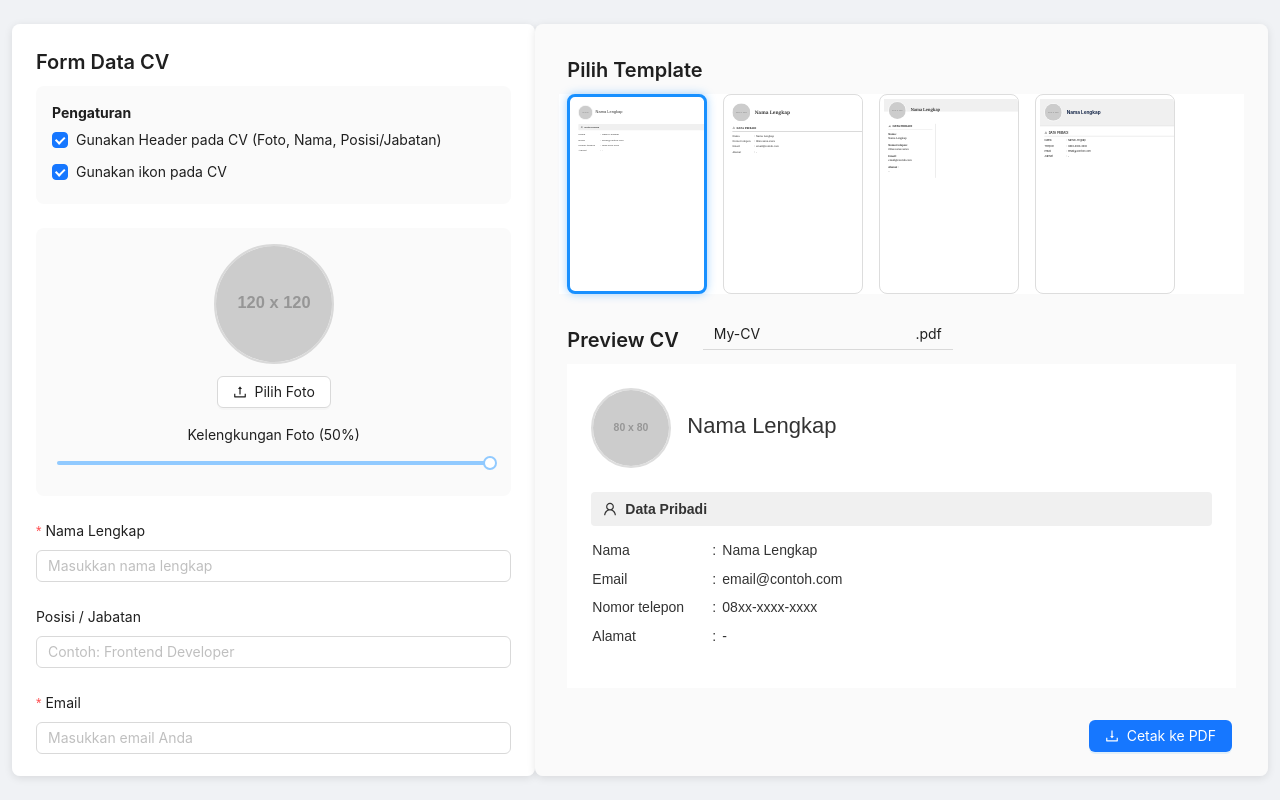
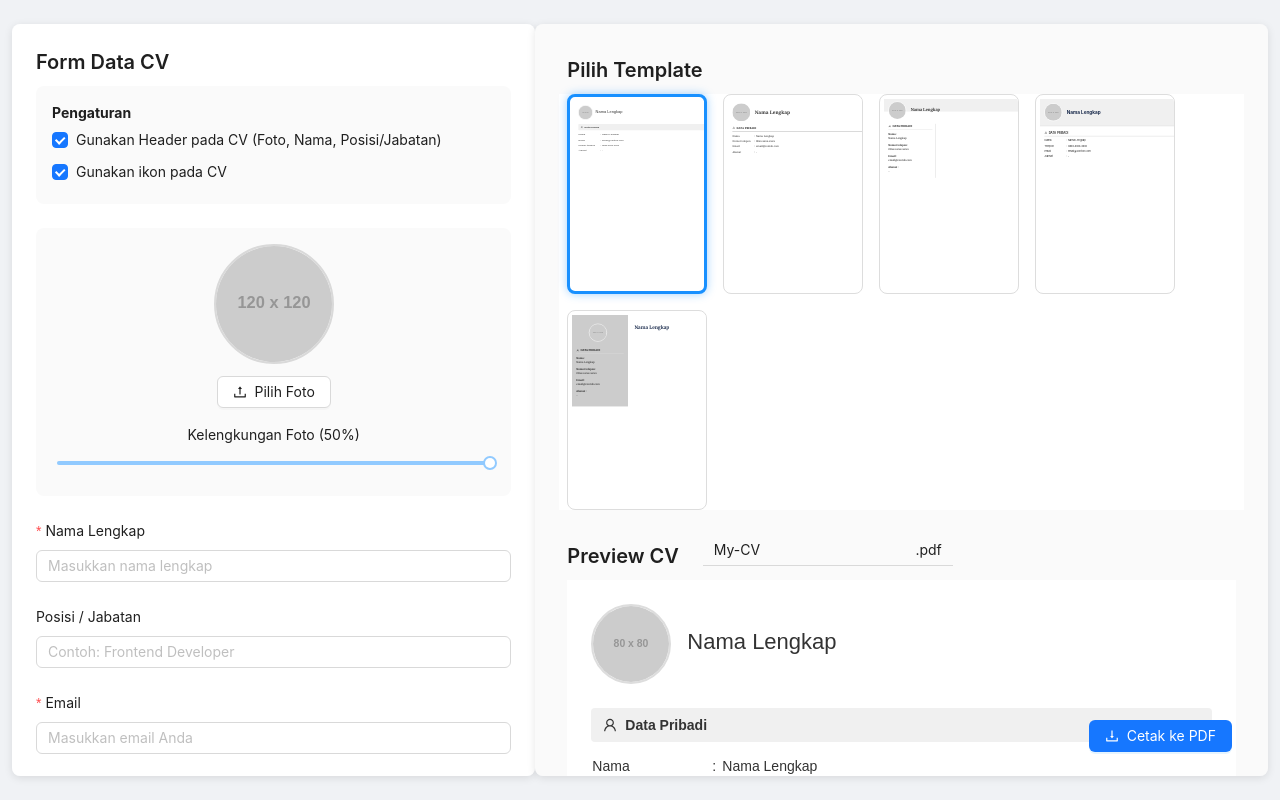
Before and after one commit to mujahidinnn/viste, a React (Vite) app: page / in a window 1280 px wide. Built offline with nearby package versions, Linux system fonts and the light colour scheme.

Commit message:
fix: add template 5

```diff
--- a/src/App.jsx
+++ b/src/App.jsx
@@ -7,6 +7,7 @@ import CVPreview1 from "./components/CVPreview1";
 import CVPreview2 from "./components/CVPreview2";
 import CVPreview3 from "./components/CVPreview3";
 import CVPreview4 from "./components/CVPreview4";
+import CVPreview5 from "./components/CVPreview5";
 import { exportPDF } from "./utils/pdf";
 
 const { Title } = Typography;
@@ -40,6 +41,8 @@ export default function App() {
 
   const renderSelectedTemplate = () => {
     switch (selectedTemplate) {
+      case "cv5":
+        return <CVPreview5 data={data} />;
       case "cv4":
         return <CVPreview4 data={data} />;
       case "cv3":
@@ -149,6 +152,12 @@ export default function App() {
                   component={<CVPreview4 data={data} />}
                 />
               </Col>
+              <Col>
+                <TemplateThumbnail
+                  id="cv5"
+                  component={<CVPreview5 data={data} />}
+                />
+              </Col>
             </Row>
 
             <Row gutter={24}>
--- /dev/null
+++ b/src/components/CVPreview5.jsx
@@ -0,0 +1,316 @@
+import {
+  EditOutlined,
+  GlobalOutlined,
+  ReadOutlined,
+  ShoppingOutlined,
+  StarOutlined,
+  UserOutlined,
+} from "@ant-design/icons";
+import { formatPeriod } from "../utils/formatPeriod";
+
+export default function CVPreview5({ data }) {
+  const {
+    name,
+    position,
+    email,
+    phone,
+    address,
+    summary,
+    experiences = [],
+    education = [],
+    skills = [],
+    languages = [],
+    avatarUrl,
+    rounded = 50,
+    useIcon = true,
+    useHeader = true,
+  } = data || {};
+
+  return (
+    <div
+      style={{
+        fontFamily: "'Merriweather', serif",
+        background: "#fff",
+        color: "#222",
+        lineHeight: 1.7,
+        margin: "0 auto",
+      }}
+    >
+      <div
+        style={{
+          display: "flex",
+          gap: 12,
+          alignItems: "stretch",
+        }}
+      >
+        {/* ===== PRIBADI ===== */}
+        <div
+          style={{
+            width: "35%",
+            background: "#ccc",
+            padding: 24,
+          }}
+        >
+          {/* HEADER */}
+          {useHeader && (
+            <div
+              style={{
+                display: "flex",
+                justifyContent: "center",
+                marginBottom: 36,
+                marginTop: 24,
+              }}
+            >
+              <img
+                src={avatarUrl || "https://placehold.co/100x100"}
+                alt="avatar"
+                style={{
+                  width: 100,
+                  height: 100,
+                  borderRadius: `${rounded}%`,
+                  objectFit: "cover",
+                  marginRight: 24,
+                  border: "3px solid white",
+                }}
+              />
+            </div>
+          )}
+
+          <SectionHeading
+            title="DATA PRIBADI"
+            icon={useIcon ? <UserOutlined /> : null}
+          />
+          <div style={{ marginBottom: 24 }}>
+            <InfoRow label="Nama" value={name || "Nama Lengkap"} />
+            <InfoRow label="Nomor telepon" value={phone || "08xx-xxxx-xxxx"} />
+            <InfoRow label="Email" value={email || "email@contoh.com"} />
+            <InfoRow label="Alamat" value={address || "-"} />
+          </div>
+
+          {/* ===== SKILLS ===== */}
+          {skills.length > 0 && (
+            <>
+              <SectionHeading
+                title="KETERAMPILAN"
+                icon={useIcon ? <StarOutlined /> : null}
+              />
+              <ul style={{ marginTop: 8 }}>
+                {skills.map((s, i) => (
+                  <li key={i}>{s?.skill}</li>
+                ))}
+              </ul>
+            </>
+          )}
+          {/* ===== LANGUAGES ===== */}
+          {languages.length > 0 && (
+            <>
+              <SectionHeading
+                title="BAHASA"
+                icon={useIcon ? <GlobalOutlined /> : null}
+              />
+              <ul style={{ marginTop: 8 }}>
+                {languages.map((lang, i) => (
+                  <li key={i}>
+                    {lang?.language}{" "}
+                    {lang?.level ? (
+                      <span style={{ color: "#444" }}>– {lang.level}</span>
+                    ) : null}
+                  </li>
+                ))}
+              </ul>
+            </>
+          )}
+        </div>
+
+        {/* ===== OTHER ===== */}
+        <div
+          style={{
+            width: "65%",
+            padding: 24,
+          }}
+        >
+          {useHeader && (
+            <div
+              style={{
+                marginTop: 24,
+                marginBottom: 60,
+              }}
+            >
+              <h1
+                style={{
+                  margin: 0,
+                  fontSize: 26,
+                  fontWeight: 700,
+                  color: "#1a2b4c",
+                }}
+              >
+                {name || "Nama Lengkap"}
+              </h1>
+              {position && (
+                <h3
+                  style={{
+                    margin: "4px 0 0 0",
+                    fontWeight: 500,
+                    color: "#444",
+                  }}
+                >
+                  {position}
+                </h3>
+              )}
+            </div>
+          )}
+
+          {/* ===== SUMMARY ===== */}
+          {summary && (
+            <>
+              <SectionHeading
+                title="RINGKASAN PROFIL"
+                icon={useIcon ? <EditOutlined /> : null}
+              />
+              <div
+                style={{
+                  fontSize: 15,
+                  color: "#444",
+                  textAlign: "justify",
+                  lineHeight: 1.7,
+                  borderLeft: "4px solid #ccc",
+                  paddingLeft: 12,
+                }}
+                dangerouslySetInnerHTML={{ __html: summary }}
+              />
+            </>
+          )}
+
+          {/* ===== EXPERIENCES ===== */}
+          {experiences.length > 0 && (
+            <>
+              <SectionHeading
+                title="PENGALAMAN KERJA"
+                icon={useIcon ? <ShoppingOutlined /> : null}
+              />
+              {experiences.map((exp, i) => {
+                const e = exp || {};
+                return (
+                  <div key={i} style={{ marginBottom: 24 }}>
+                    <div
+                      style={{
+                        display: "flex",
+                        justifyContent: "space-between",
+                        alignItems: "baseline",
+                      }}
+                    >
+                      <div>
+                        <h3 style={{ margin: 0 }}>{e.position || "Jabatan"}</h3>
+                        <p
+                          style={{
+                            margin: 0,
+                            color: "#555",
+                            fontStyle: "italic",
+                          }}
+                        >
+                          {e.company || "Perusahaan"}
+                          {e.location ? `, ${e.location}` : ""}
+                        </p>
+                      </div>
+                      <span style={{ color: "#777", fontSize: 13 }}>
+                        {formatPeriod(e)}
+                      </span>
+                    </div>
+
+                    {e.description && (
+                      <div
+                        dangerouslySetInnerHTML={{
+                          __html: e.description,
+                        }}
+                        style={{ marginTop: 8 }}
+                      />
+                    )}
+                  </div>
+                );
+              })}
+            </>
+          )}
+          {/* ===== EDUCATION ===== */}
+          {education.length > 0 && (
+            <>
+              <SectionHeading
+                title="PENDIDIKAN"
+                icon={useIcon ? <ReadOutlined /> : null}
+              />
+              {education.map((edu, i) => {
+                const e = edu || {};
+                return (
+                  <div key={i} style={{ marginBottom: 24 }}>
+                    <div
+                      style={{
+                        display: "flex",
+                        justifyContent: "space-between",
+                        alignItems: "baseline",
+                      }}
+                    >
+                      <div>
+                        <h3 style={{ margin: 0 }}>{e.major || "Jurusan"}</h3>
+                        <p
+                          style={{
+                            margin: 0,
+                            color: "#555",
+                            fontStyle: "italic",
+                          }}
+                        >
+                          {e.school || "Institusi"}
+                        </p>
+                      </div>
+                      <span style={{ color: "#777", fontSize: 13 }}>
+                        {formatPeriod(e)}
+                      </span>
+                    </div>
+
+                    {e.description && (
+                      <div
+                        dangerouslySetInnerHTML={{
+                          __html: e.description,
+                        }}
+                        style={{ marginTop: 8 }}
+                      />
+                    )}
+                  </div>
+                );
+              })}
+            </>
+          )}
+        </div>
+      </div>
+    </div>
+  );
+}
+
+/* ===== Sub Components ===== */
+
+function SectionHeading({ title, icon }) {
+  return (
+    <div
+      style={{
+        borderBottom: "2px solid #dededeff",
+        fontWeight: "bold",
+        fontSize: 15,
+        marginBottom: 12,
+        paddingBottom: 4,
+        display: "flex",
+        alignItems: "center",
+        gap: 8,
+        textTransform: "uppercase",
+      }}
+    >
+      {icon}
+      {title}
+    </div>
+  );
+}
+
+function InfoRow({ label, value }) {
+  return (
+    <div>
+      <strong>{label}</strong> :<p>{value || "-"}</p>
+    </div>
+  );
+}
```
